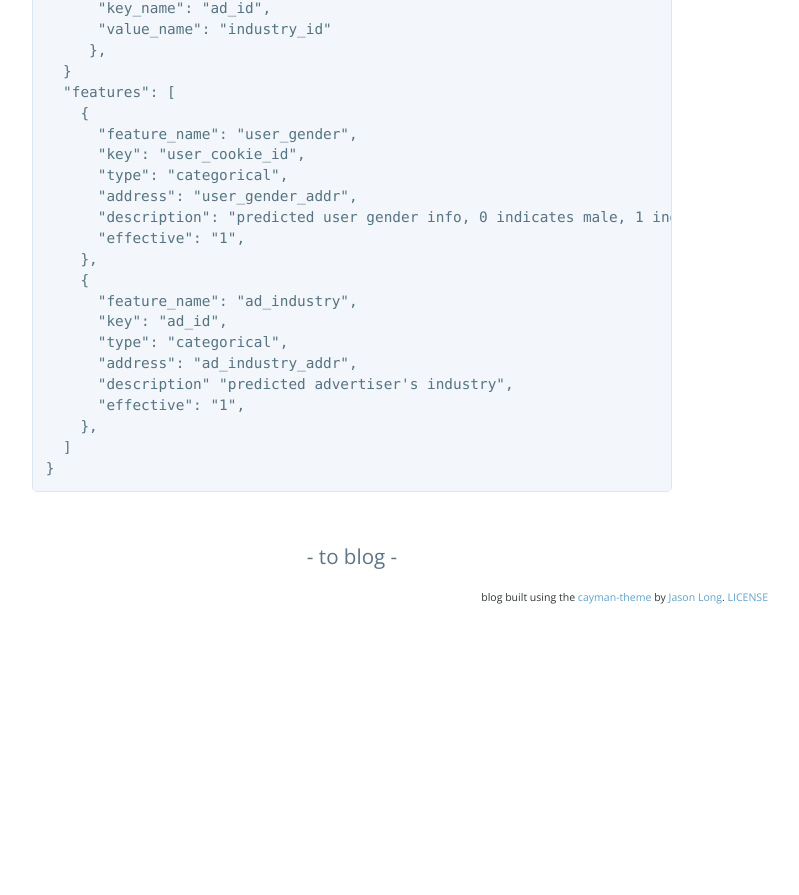
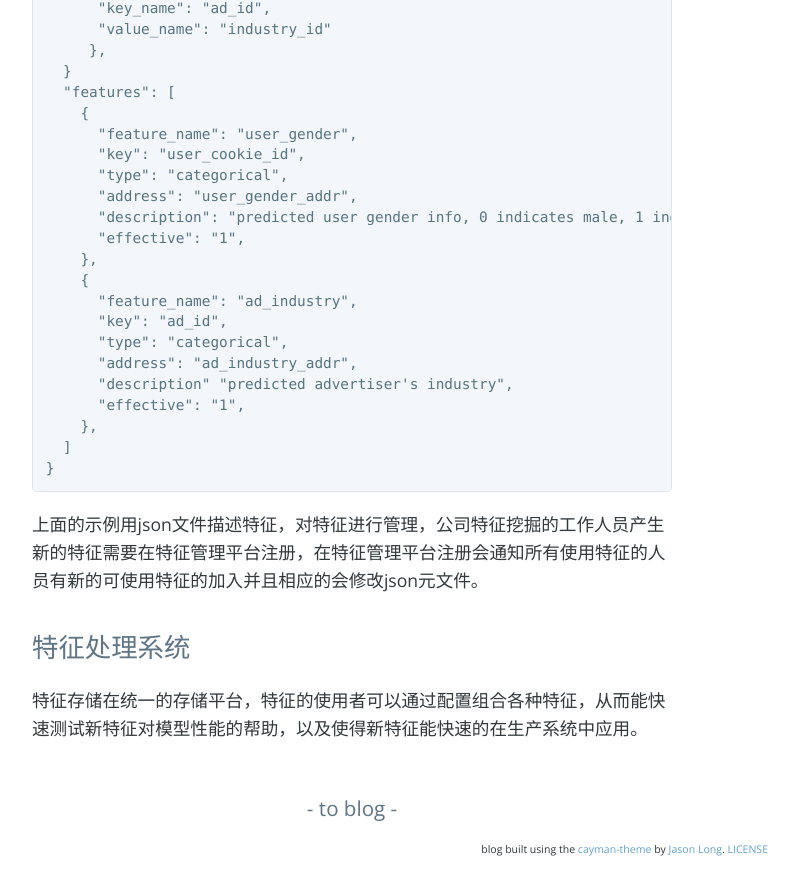
Before and after one commit to tongming/tongming.github.io, a Jekyll site: the page built from _posts/2016-03-29-feature-management.md, in a window 1280 px wide and 900 px high, scrolled down 1169 px. Shown: the top 895 px of the window, without its empty margins (288-1087 px from the left). Built offline with Jekyll 4.4.1, drawn with Linux system fonts in a browser that asks for light colours; before the commit the page ends 1818 px from its top, so only the background shows below that.

Commit message:
fix config

```diff
--- a/_config.yml
+++ b/_config.yml
@@ -7,9 +7,9 @@
 
 # Site settings
 title: 一名广告狗的自白
-description: 广告 机器学习 优化 # write a nice description for your blog
-baseurl: "" # the subpath of your site, e.g. /blog
-url: "" # the base hostname & protocol for your site http://www.example.com
+description: '广告 机器学习 优化' # write a nice description for your blog
+baseurl: '' # the subpath of your site, e.g. /blog
+url: '' # the base hostname & protocol for your site http://www.example.com
 # google_analytics: 'UA-XXXXXX-X'
 weibo_username: 'tommink'
 weibo_url: 'tomknuth'
--- a/_posts/2016-03-29-feature-management.md
+++ b/_posts/2016-03-29-feature-management.md
@@ -44,3 +44,9 @@ title: 机器学习中的特征管理
 	    },
 	  ]
 	}
+
+上面的示例用json文件描述特征，对特征进行管理，公司特征挖掘的工作人员产生新的特征需要在特征管理平台注册，在特征管理平台注册会通知所有使用特征的人员有新的可使用特征的加入并且相应的会修改json元文件。
+
+特征处理系统
+------------
+特征存储在统一的存储平台，特征的使用者可以通过配置组合各种特征，从而能快速测试新特征对模型性能的帮助，以及使得新特征能快速的在生产系统中应用。
```
